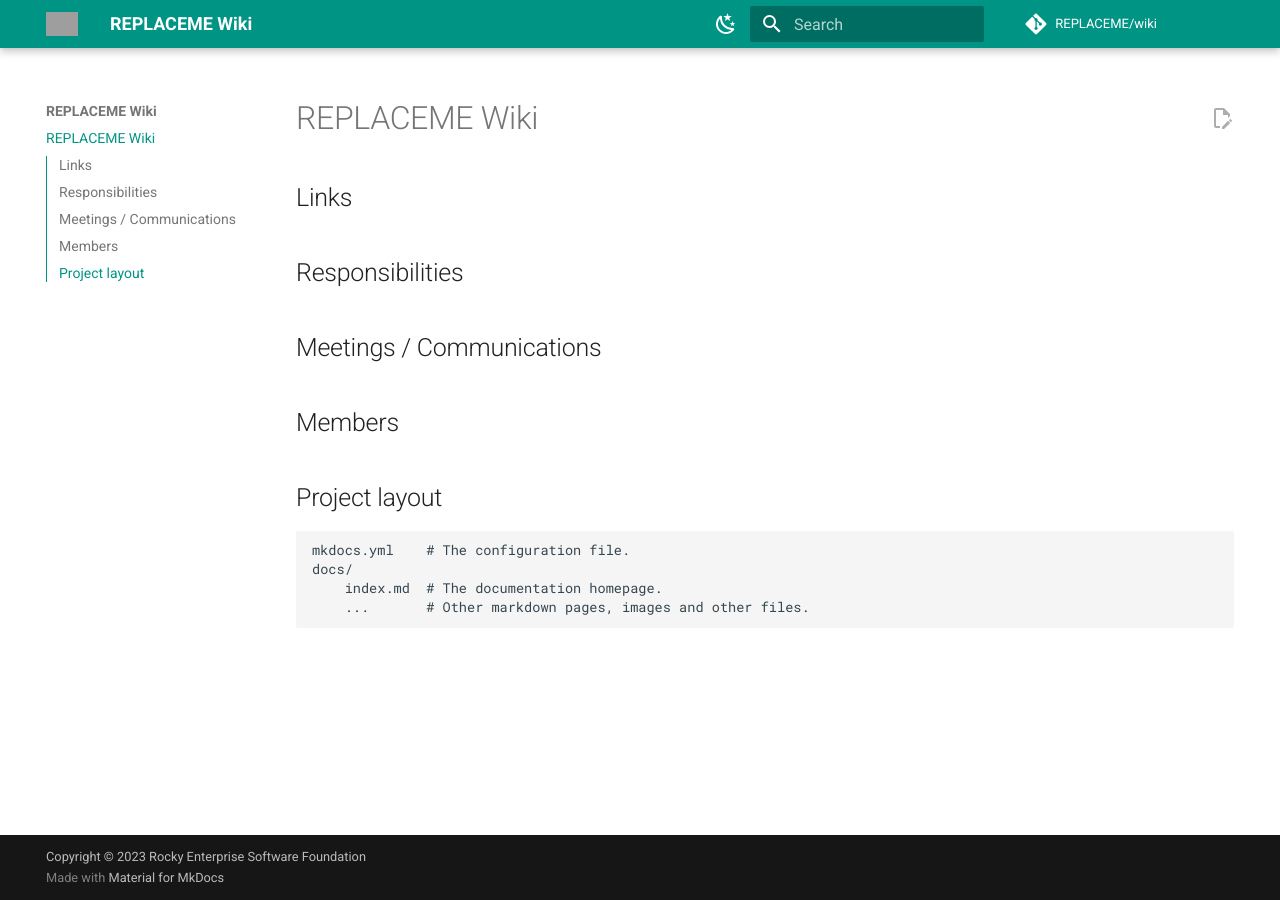
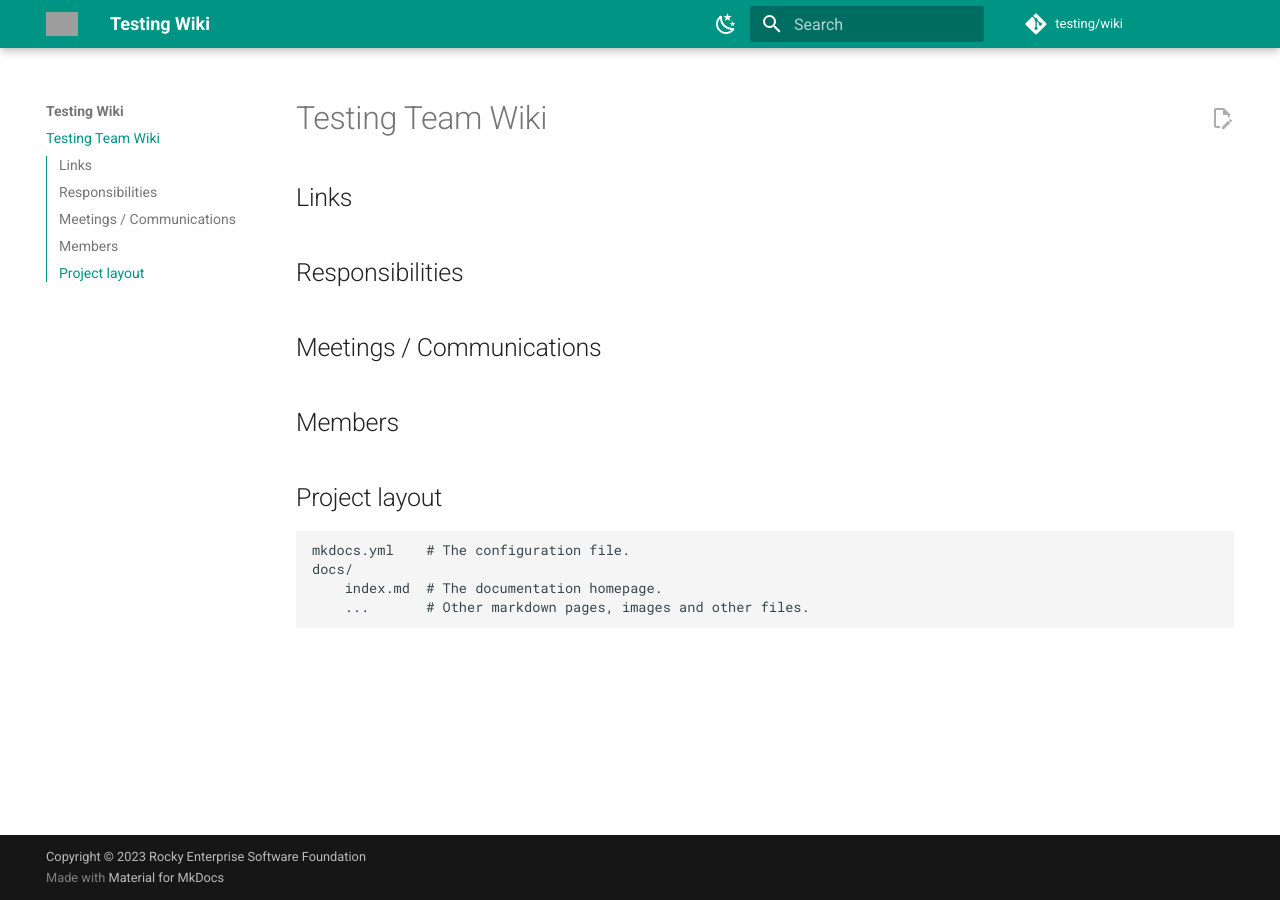
Before and after one commit to rocky-linux/testing.rocky.page, an MkDocs documentation site: the page built from docs/index.md, in a window 1280 px wide. Built offline with MkDocs 1.6.1 and Material for MkDocs 9.7.7, drawn with Linux system fonts in a browser that asks for light colours; grey boxes are pictures that could not be loaded.

Commit message:
initial changes from template

```diff
--- a/docs/index.md
+++ b/docs/index.md
@@ -1,4 +1,4 @@
-# REPLACEME Wiki
+# Testing Team Wiki
 
 ## Links
 
--- a/mkdocs.yml
+++ b/mkdocs.yml
@@ -1,13 +1,13 @@
 ---
-# Project information
-site_name: REPLACEME Wiki
-site_url: https://REPLACEME.rocky.page
+# Wiki information
+site_name: Testing Wiki
+site_url: https://testing.rocky.page
 site_description: >-
-  REPLACEME
+    The wiki for the Rocky Linux Testing Team.
 
 # Repository
-repo_url: https://git.resf.org/REPLACEME/wiki
-repo_name: REPLACEME/wiki
+repo_url: https://git.resf.org/testing/wiki
+repo_name: testing/wiki
 edit_uri: _edit/main/docs/
 
 # Copyright
```
Also changed, not shown: README.md (+5 -3 lines), 1 other file.
